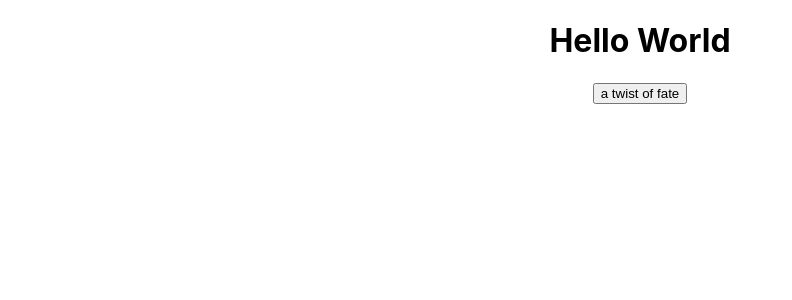
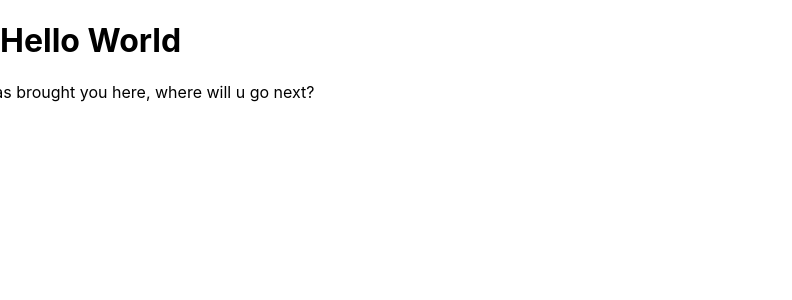
Before and after one commit to nathanmvu/twist-of-fate, a React (Create React App) app: page / in a window 1280 px wide. Shown: the top 300 px of the page, without its empty margins (0-792 px from the left). Built offline with nearby package versions, Linux system fonts and the light colour scheme.

Commit message:
added scrolling text, removed unused files

```diff
--- a/src/App.css
+++ /dev/null
@@ -1,38 +0,0 @@
-.App {
-  text-align: center;
-}
-
-.App-logo {
-  height: 40vmin;
-  pointer-events: none;
-}
-
-@media (prefers-reduced-motion: no-preference) {
-  .App-logo {
-    animation: App-logo-spin infinite 20s linear;
-  }
-}
-
-.App-header {
-  background-color: #282c34;
-  min-height: 100vh;
-  display: flex;
-  flex-direction: column;
-  align-items: center;
-  justify-content: center;
-  font-size: calc(10px + 2vmin);
-  color: white;
-}
-
-.App-link {
-  color: #61dafb;
-}
-
-@keyframes App-logo-spin {
-  from {
-    transform: rotate(0deg);
-  }
-  to {
-    transform: rotate(360deg);
-  }
-}
--- a/src/App.js
+++ b/src/App.js
@@ -1,13 +1,10 @@
-import logo from './logo.svg';
-import './App.css';
 import './index.css';
-import { Home, PostIt} from './pages/Home'
+import Home from './pages/Home'
 
 function App() {
   return (
     <div className="App">
       <Home />
-      <PostIt/>
     </div>
   );
 }
--- a/src/pages/Home.js
+++ b/src/pages/Home.js
@@ -1,19 +1,22 @@
 import React from 'react';
+import HorizontalScrollingTextBar from './HorizontalScrollingTextBar';
 
 
 const Home = () => {
+  const text = ["a twist of fate has brought you here, where will u go next?"];
+
   return (
-    <h1>Hello World</h1>
+    <div>
+      <h1>Hello World</h1>
+      <HorizontalScrollingTextBar texts={text} />
+    </div>
+
+
   )
 }
 
-// export default Home;
-
-const PostIt = () => {
-  return (
-    <button class="post-it hover:bg-cyan-600 ...">a twist of fate</button>
-  );
-};
+export default Home;
 
 
-export {Home, PostIt}
+
+// export {Home, PostIt}
--- /dev/null
+++ b/src/pages/HorizontalScrollingTextBar.css
@@ -0,0 +1,26 @@
+/* HorizontalScrollingTextBar.css */
+
+.horizontal-scrolling-text-bar {
+    width: 100%;
+    overflow: hidden;
+  }
+
+  .text-container {
+    display: flex;
+    animation: animateScroll 10s linear forwards infinite; /* Adjust duration as needed */
+    animation-play-state:infinite;
+  }
+
+  .scrolling-text {
+    padding-right: 20px; /* Adjust spacing between texts */
+  }
+
+  @keyframes animateScroll {
+    from{
+      transform: translateX(calc(100vw));
+    }
+    to {
+      transform: translateX(calc(-100%));
+    }
+
+  }
--- /dev/null
+++ b/src/pages/HorizontalScrollingTextBar.js
@@ -0,0 +1,18 @@
+import React from 'react';
+import './HorizontalScrollingTextBar.css';
+
+const HorizontalScrollingTextBar = ({ texts }) => {
+  return (
+    <div className="horizontal-scrolling-text-bar">
+      <div className="text-container">
+        {texts.map((text, index) => (
+          <span key={index} className="scrolling-text">
+            {text}
+          </span>
+        ))}
+      </div>
+    </div>
+  );
+};
+
+export default HorizontalScrollingTextBar;
```
